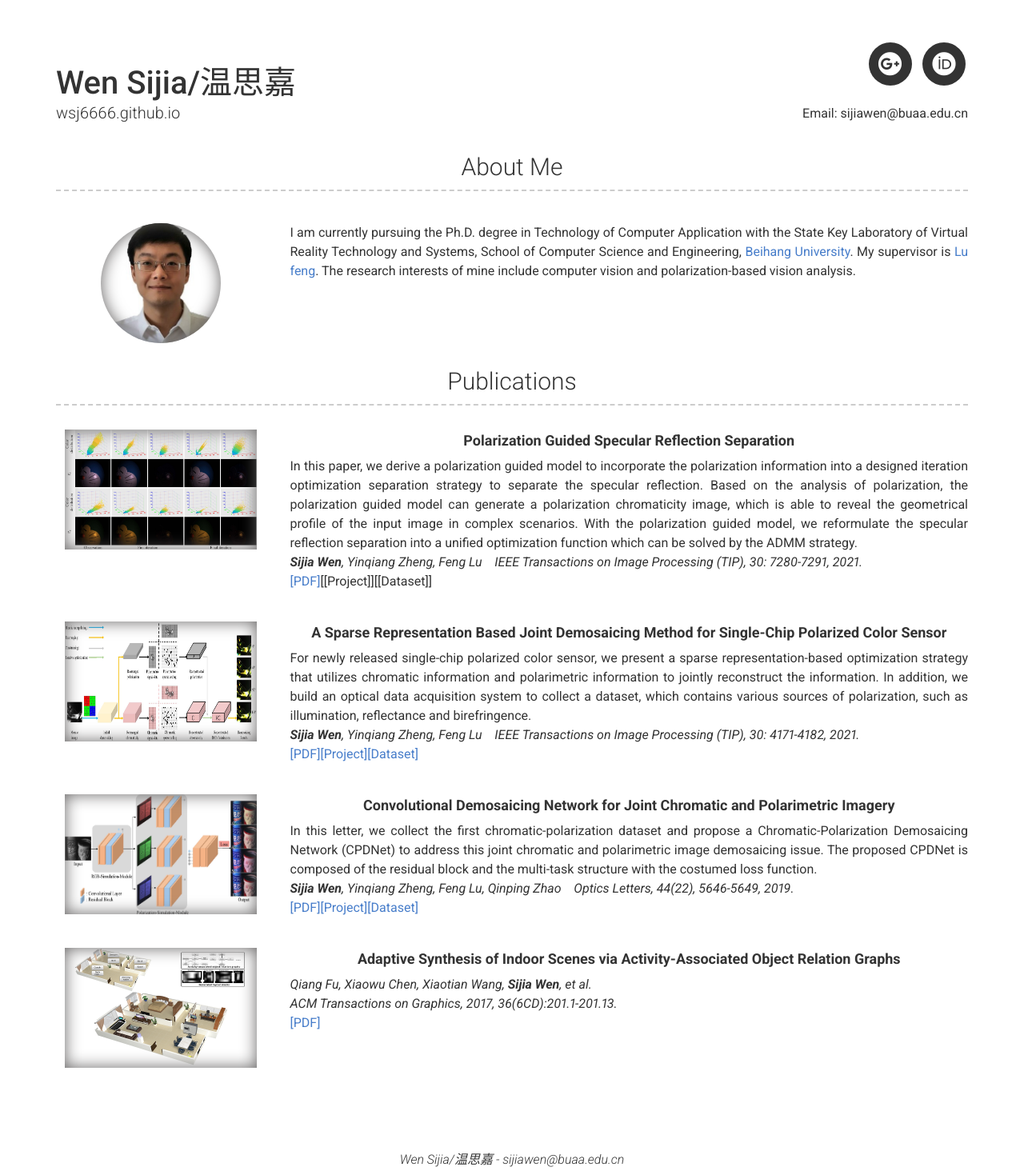
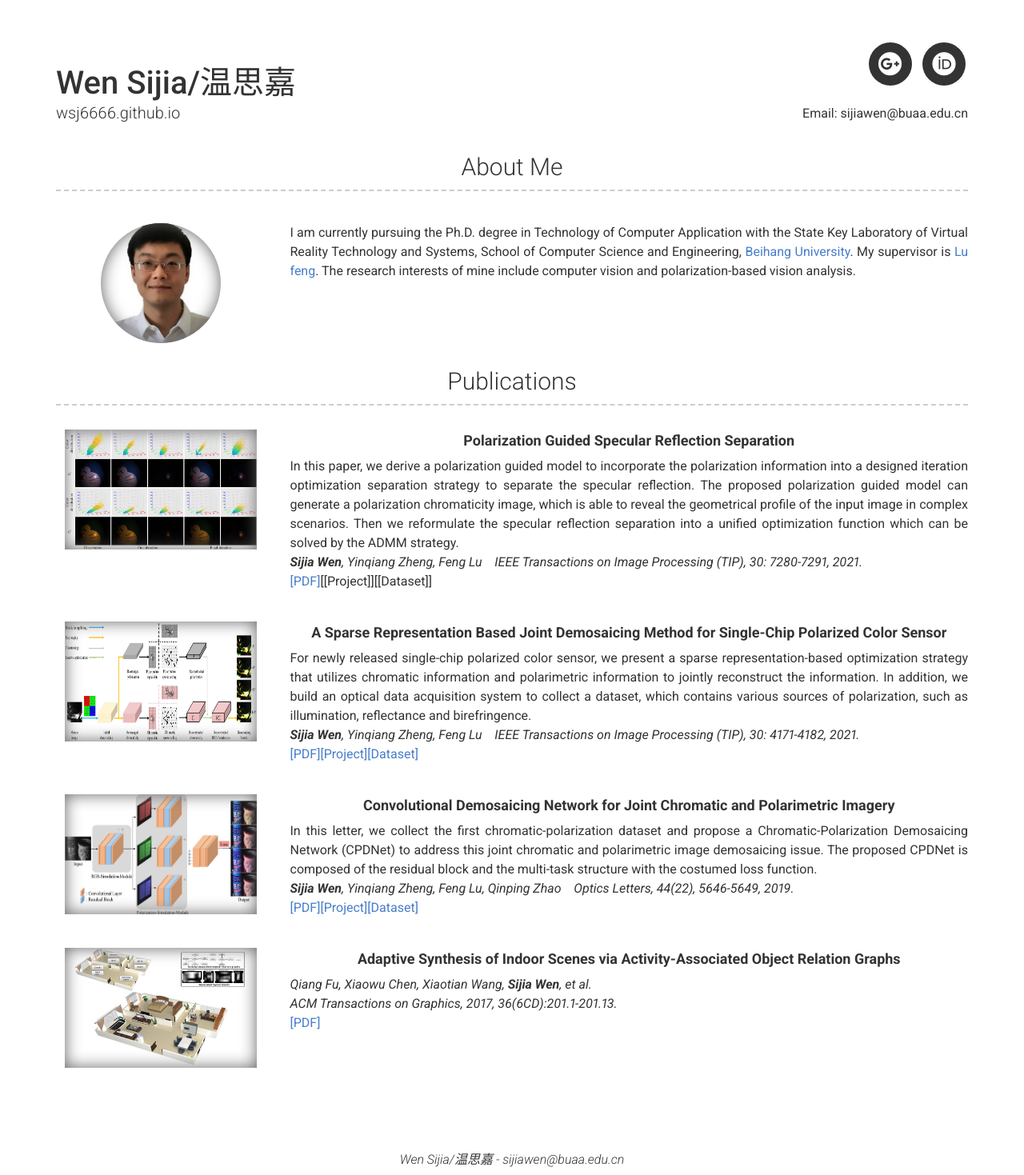
Before and after one commit to wsj6666/wsj6666.github.io, a Jekyll site: the page built from index.md, in a window 1280 px wide. Shown: the whole page at 80% size. Built offline with Jekyll 4.4.1, drawn with Linux system fonts in a browser that asks for light colours; nearby versions of some CDN libraries.

Commit message:
Update _config.yml

```diff
--- a/_config.yml
+++ b/_config.yml
@@ -32,7 +32,7 @@ content:
         quote: >
             Polarization Guided Specular Reflection Separation
         description: | # this will include new lines to allow paragraphs
-            In this paper, we derive a polarization guided model to incorporate the polarization information into a designed iteration optimization separation strategy to separate the specular reflection. Based on the analysis of polarization, the polarization guided model can generate a polarization chromaticity image, which is able to reveal the geometrical profile of the input image in complex scenarios. With the polarization guided model, we reformulate the specular reflection separation into a unified optimization function which can be solved by the ADMM strategy. <br>
+            In this paper, we derive a polarization guided model to incorporate the polarization information into a designed iteration optimization separation strategy to separate the specular reflection. The proposed polarization guided model can generate a polarization chromaticity image, which is able to reveal the geometrical profile of the input image in complex scenarios. Then we reformulate the specular reflection separation into a unified optimization function which can be solved by the ADMM strategy. <br>
             <i>**Sijia Wen**, Yinqiang Zheng, Feng Lu &nbsp;&nbsp;&nbsp;IEEE Transactions on Image Processing (TIP), 30: 7280-7291, 2021.</i><br>
             [[PDF]](https://ieeexplore.ieee.org/document/9515579)[[Project]][[Dataset]]
       - layout: left
```
